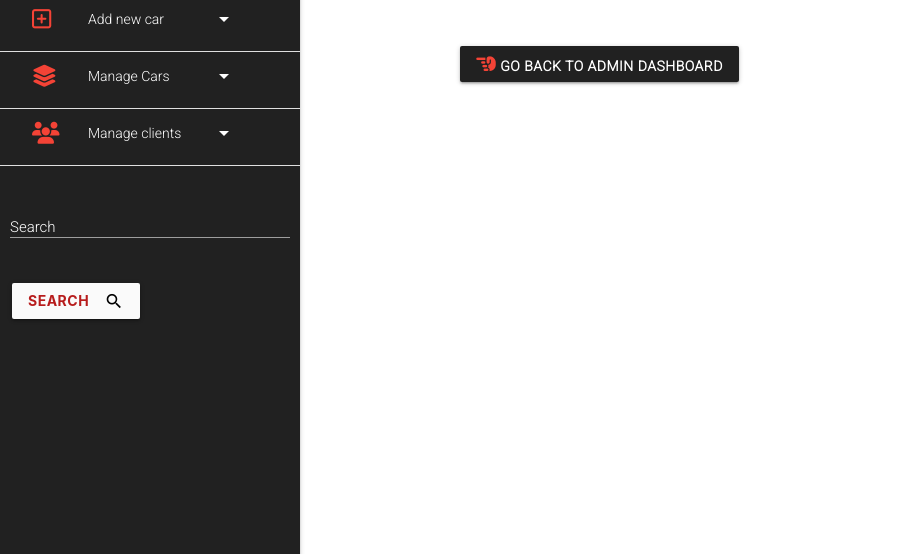
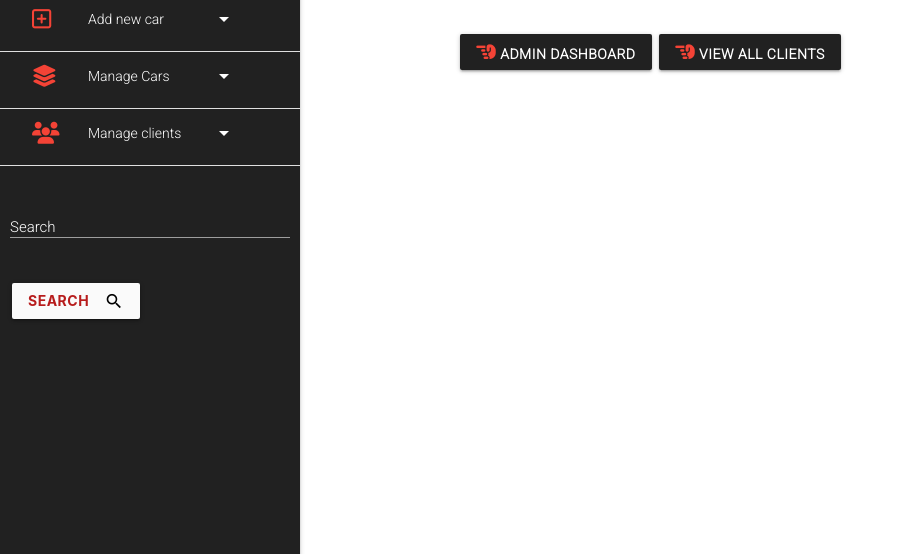
Before and after one commit to ashur-k/CI-MS3-Car-Showroom, a Flask app: page /admin/view_all_cars in a window 1280 px wide. Shown: the part 246-800 px from the top of the page, without its empty margins (0-906 px from the left). Run offline with Flask 2, Linux system fonts and the light colour scheme; the visitor is signed in with stand-in values (Sample User, id 1); data that the repository does not hold is empty; some libraries are stand-ins or nearby versions.

Commit message:
updated grid issues and update form id issues on html pages

```diff
--- a/admin/admin.py
+++ b/admin/admin.py
@@ -263,6 +263,7 @@ def update_options(registration_number):
                                admin_cars_make=mongo.db.car_make.find())
 
     reg_num = request.form['reg_num']
+    print (reg_num)
 
     car_coll = \
         mongo.db.basic_car_information.find_one({'reg_num': reg_num})
--- a/admin/templates/add_new_car.html
+++ b/admin/templates/add_new_car.html
@@ -156,8 +156,8 @@
         <div class="input-field col s6">
             <select class="validate" id="seats_material" name="seats_material" required>
                 <option selected disabled value="">Seats material</option>
-                <option value="availiable">Leather</option>
-                <option value="not-availiable">Cloth</option>
+                <option value="Leather">Leather</option>
+                <option value="Cloth">Cloth</option>
             </select>
             <label for="seats_material">Seats material</label>
         </div>
--- a/admin/templates/view_all_cars.html
+++ b/admin/templates/view_all_cars.html
@@ -43,15 +43,15 @@
             </a>
               <!--Hiiden form for updating car-->
                         <div class="row" style="display:none;">
-                            <form action="{{url_for('admin.update_options', registration_number='reg_num')}}" method="POST" id="make_search_form" name="make_search_form">
+                            <form action="{{url_for('admin.update_options', registration_number='reg_num')}}" method="POST" id="make_search_form{{cars._id}}" name="make_search_form{{cars._id}}">
                                 <input type="hidden" id="car_make" name="car_make" value="{{cars.car_make}}">
                                 <input type="hidden" id="car_model" name="car_model" value="{{cars.car_model}}">
                                 <input type="hidden" id="reg_num" name="reg_num" value="{{cars.reg_num}}">
                             </form>
                         </div>
                         <!--Car's CRUD operations buttons-->
-                        <button form="make_search_form" class="btn waves-effect waves-red admin-secondary-custom-buttons" type="submit">
-                          <i class="fas fa-edit red-text"></i> Update
+                        <button form="make_search_form{{cars._id}}" class="btn waves-effect waves-red admin-secondary-custom-buttons" type="submit">
+                          <i class="fas fa-edit red-text"></i> Update car
                         </button>
             <a class="btn waves-effect waves-red admin-secondary-custom-buttons modal-trigger btn-small" href="#modal{{ cars._id }}">
                 <i class="fas fa-trash-alt red-text"></i> Delete car
@@ -79,10 +79,16 @@
 
 
 </table>
-<div class="row">
-    <div class="col s12">
-        <a href="{{url_for('admin.admin_homepage')}}" class="waves-effect waves-light btn admin-custom-buttons">
-        <i class="fas fa-hand-point-left red-text"></i> Go back to Admin dashboard</a>
+</div>
+
+<div class="container" style="margin-top: 32px; ">
+  <div class="row">
+        <div class="col s12">
+            <a href="{{url_for('admin.admin_homepage')}}" class="waves-effect waves-light btn admin-custom-buttons">
+            <i class="fas fa-hand-point-left red-text"></i> Admin dashboard</a>
+              <a href="{{url_for('client_blueprint.view_all_clients')}}" class="waves-effect waves-light btn admin-custom-buttons">
+            <i class="fas fa-hand-point-left red-text"></i> View all clients</a>
+        </div>
     </div>
 </div>
 
--- a/clients/templates/client_search.html
+++ b/clients/templates/client_search.html
@@ -10,7 +10,7 @@
      <h6><strong>Please enter client detail's you want to search for.</strong></h6>
     </div>
     <div class="row">
-        <form class="col s12" action="{{url_for('client_blueprint.client_search')}}" method="POST" autocomplete="off">
+        <form id="c_search" class="col s12" action="{{url_for('client_blueprint.client_search')}}" method="POST" autocomplete="off">
             <div class="row">
                 <div class="input-field col s12">
                     <input class="validate input-area white-text valid" type="text" id="client_search" name="search" required>
@@ -18,7 +18,7 @@
                 </div>
                 <div class="row" style="padding-left:12px;">
                 <div class="col s12">
-                    <button class="waves-effect waves-light btn admin-custom-buttons tooltipped" data-position="right" data-tooltip="Search user name/email/phone" type="submit">
+                    <button form="c_search" class="waves-effect waves-light btn admin-custom-buttons tooltipped" data-position="right" data-tooltip="Search user name/email/phone" type="submit">
                     <i class="fas fa-search-plus red-text"></i> Find client</button>
                 </div>
                 </div>
@@ -264,7 +264,7 @@
         <div class="col s12">
             <a href="{{url_for('admin.admin_homepage')}}" class="waves-effect waves-light btn admin-custom-buttons">
             <i class="fas fa-hand-point-left red-text"></i> Admin dashboard</a>
-              <a href="{{url_for('admin.admin_homepage')}}" class="waves-effect waves-light btn admin-custom-buttons">
+              <a href="{{url_for('client_blueprint.view_all_clients')}}" class="waves-effect waves-light btn admin-custom-buttons">
             <i class="fas fa-hand-point-left red-text"></i> View all clients</a>
         </div>
     </div>
--- a/templates/book_test_drive_form.html
+++ b/templates/book_test_drive_form.html
@@ -64,7 +64,7 @@
     </div>
     <div class="input-field col s12">
         <i class="material-icons prefix red-text">date_range</i>
-        <input class="ml-5" type="date" id="best_date_to_contact" name="best_date_to_contact" value="2018-07-22" min="2020-01-01" max="2022-12-31">
+        <input class="ml-5" type="date" id="best_date_to_contact" name="best_date_to_contact" value="DateTime.Now.Day" min="2020-08-08" max="2021-12-31">
         <label class="ml-5" for="start">Select date:</label>
     </div>
     <div class="input-field col s12">
--- a/templates/index.html
+++ b/templates/index.html
@@ -160,7 +160,7 @@
             I think user will have to keep scrolling and it will be bad user expereience  -->
         {% if all_cars %}
         <button type="submit" class="btn purple custom_btn p-2" disabled>
-            {{ all_cars.count() }} Cars availiable
+            {{ all_cars.count() }} Cars available
         </button>
         {% endif %}
         </div>
```
Also changed, not shown: admin/templates/add_car.html (+5 -4 lines), admin/templates/admin_base.html (+0 -50 lines), admin/templates/search.html (+6 -6 lines), admin/templates/update_car_info.html (+5 -6 lines), admin/templates/view_car.html (+8 -3 lines), clients/templates/sold_cars.html (+9 -5 lines).
